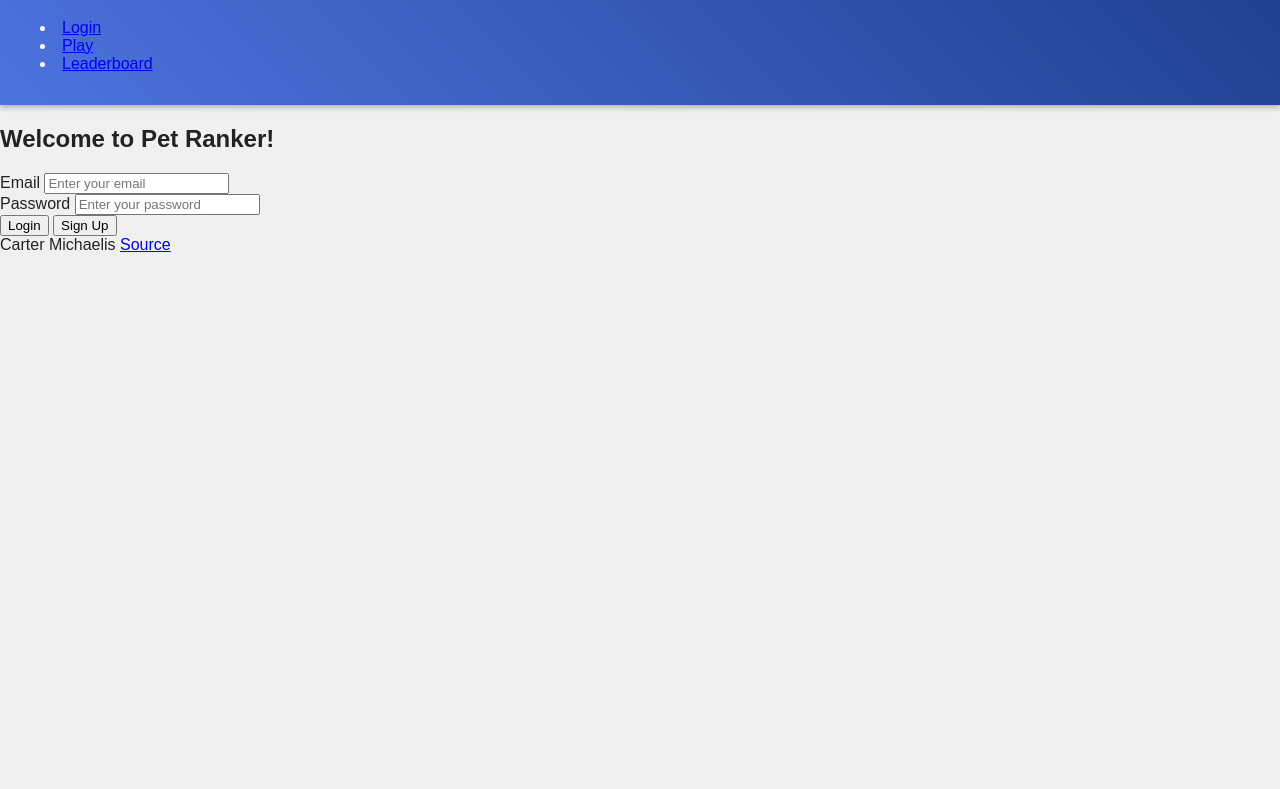
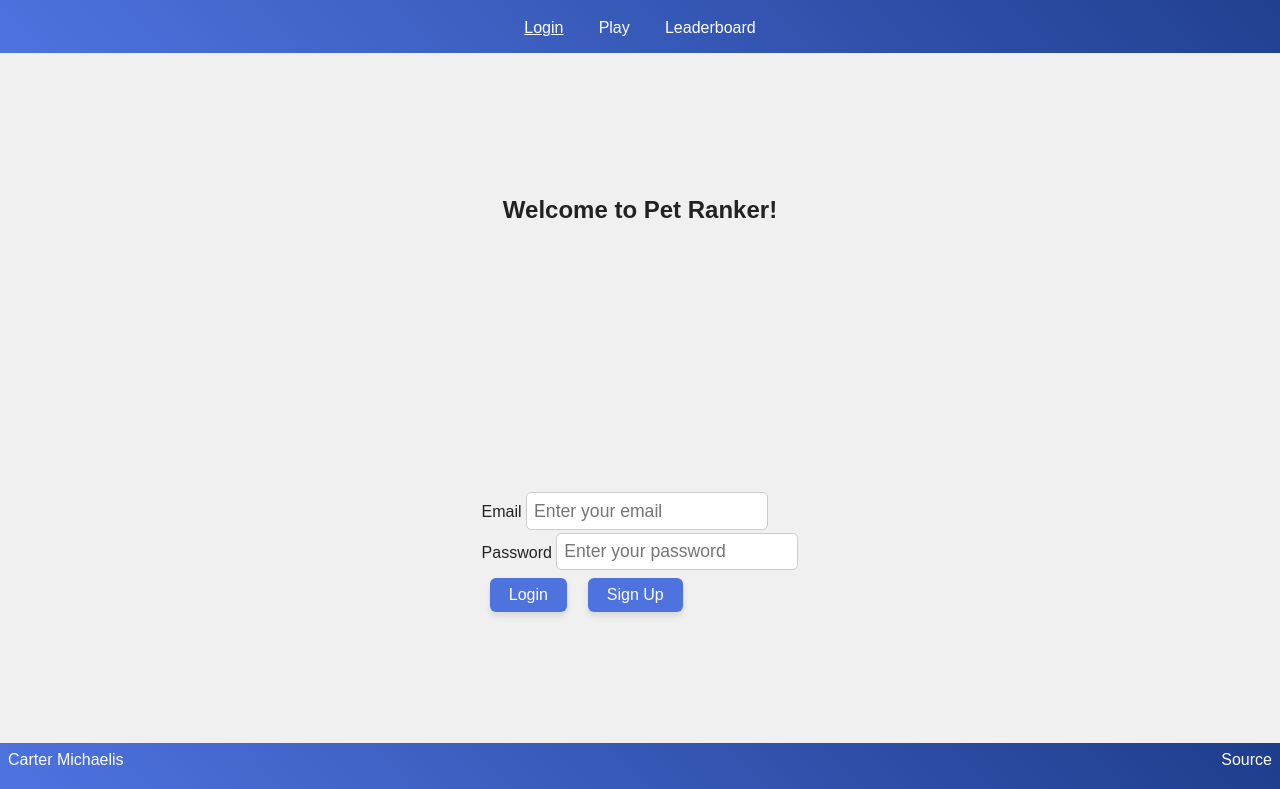
Before and after one commit to chm06/startup, a plain HTML site: page index.html in a window 1280 px wide. Shown: the part 77-866 px from the top of the page. Before the commit the page ends 800 px from the top, so only its background shows below. Drawn offline with Linux system fonts and the light colour scheme.

Commit message:
main.css

```diff
--- a/main.css
+++ b/main.css
@@ -1,19 +1,100 @@
 body {
   display: flex;
   flex-direction: column;
-  min-height: 100vh;
   min-width: 375px;
-  margin: 0;
   font-family: Arial, sans-serif;
   background-color: #f0f0f0;
   color: #222;
+  margin: 0;
 }
 
 header {
   flex: 0 80px;
+  text-align: left;
   background: linear-gradient(45deg, #4e73df, #1e3d8c);
   color: white;
-  text-align: left;
-  padding: 1em 0;
-  box-shadow: 0 2px 6px rgba(0,0,0,0.3);
+  padding-top: 1em;
 }
+
+main {
+  flex: 1 calc(100vh - 110px);
+  display: flex;
+  flex-direction: column;
+  align-items: center;
+  justify-content: space-around;
+}
+
+footer {
+  flex: 0 30px;
+  background: linear-gradient(45deg, #4e73df, #1e3d8c);
+  color: white;
+  padding: 0.5em;
+}
+
+footer a {
+  float: right;
+  color: white;
+  text-decoration: none;
+}
+
+menu {
+  display: flex;
+  flex-direction: row !important;
+  justify-content: center;
+  gap: 1em;
+  list-style: none;
+  padding: 0;
+}
+
+menu li {
+  display: inline;
+}
+
+menu a {
+  color: white;
+  text-decoration: none;
+  padding: 0.3em 0.6em;
+}
+
+menu a:hover {
+  background-color: rgba(255, 255, 255, 0.1);
+}
+
+menu a.active {
+  text-decoration: underline;
+}
+
+input {
+  font-size: 1.1rem;
+  padding: 0.4em;
+  margin-top: 0.2em;
+  border-radius: 5px;
+  border: 1px solid #ccc;
+}
+
+button {
+  margin: 0.5em;
+  padding: 0.5em 1.2em;
+  border-radius: 6px;
+  border: none;
+  background-color: #4e73df;
+  color: white;
+  font-size: 1rem;
+  box-shadow: 0 4px 6px rgba(0, 0, 0, 0.1);
+}
+
+button:hover {
+  background-color: #2e59d9;
+}
+
+@media (max-height: 600px) {
+  header {
+    display: none;
+  }
+  footer {
+    display: none;
+  }
+  main {
+    flex: 1 100vh;
+  }
+}
```
